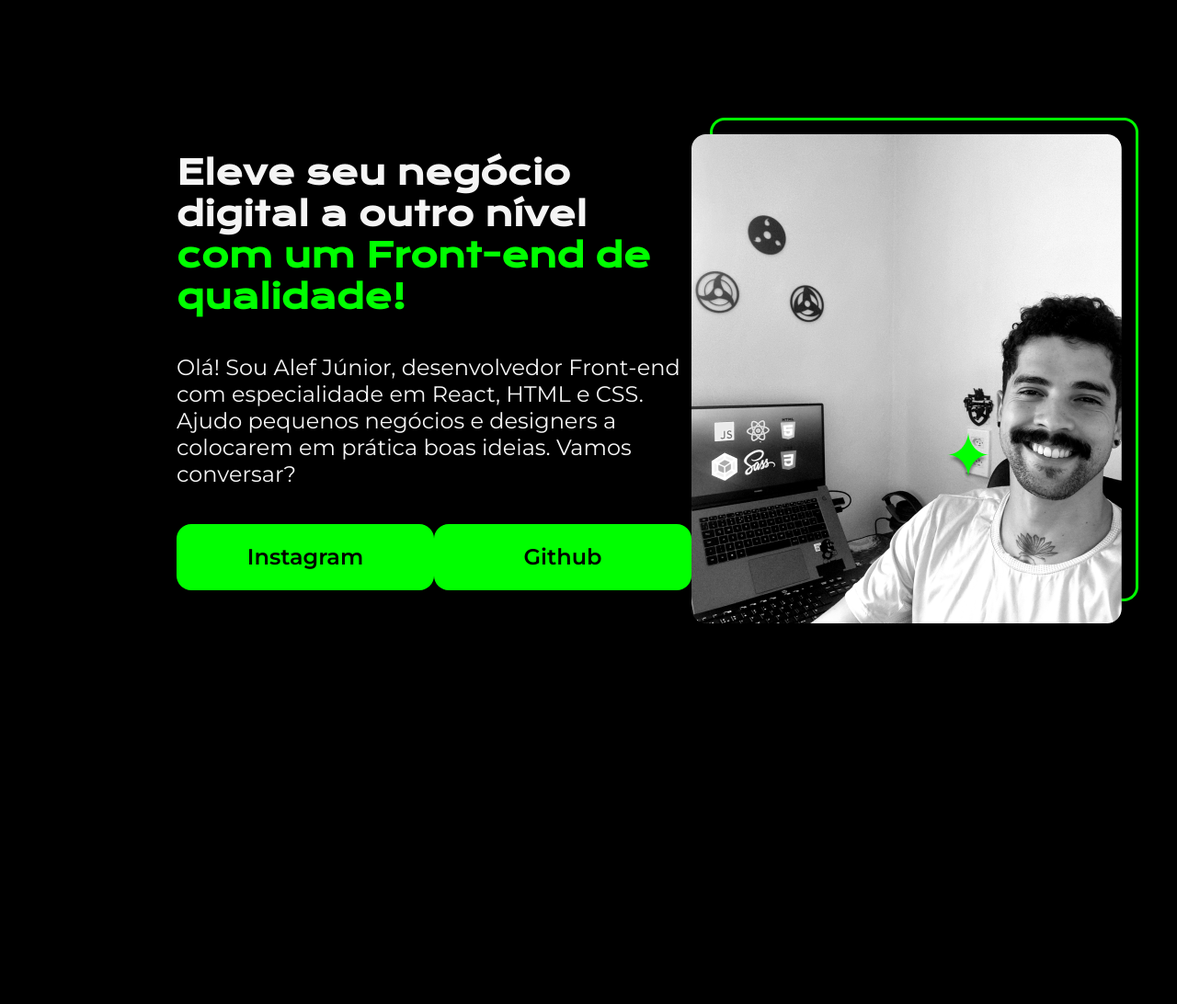
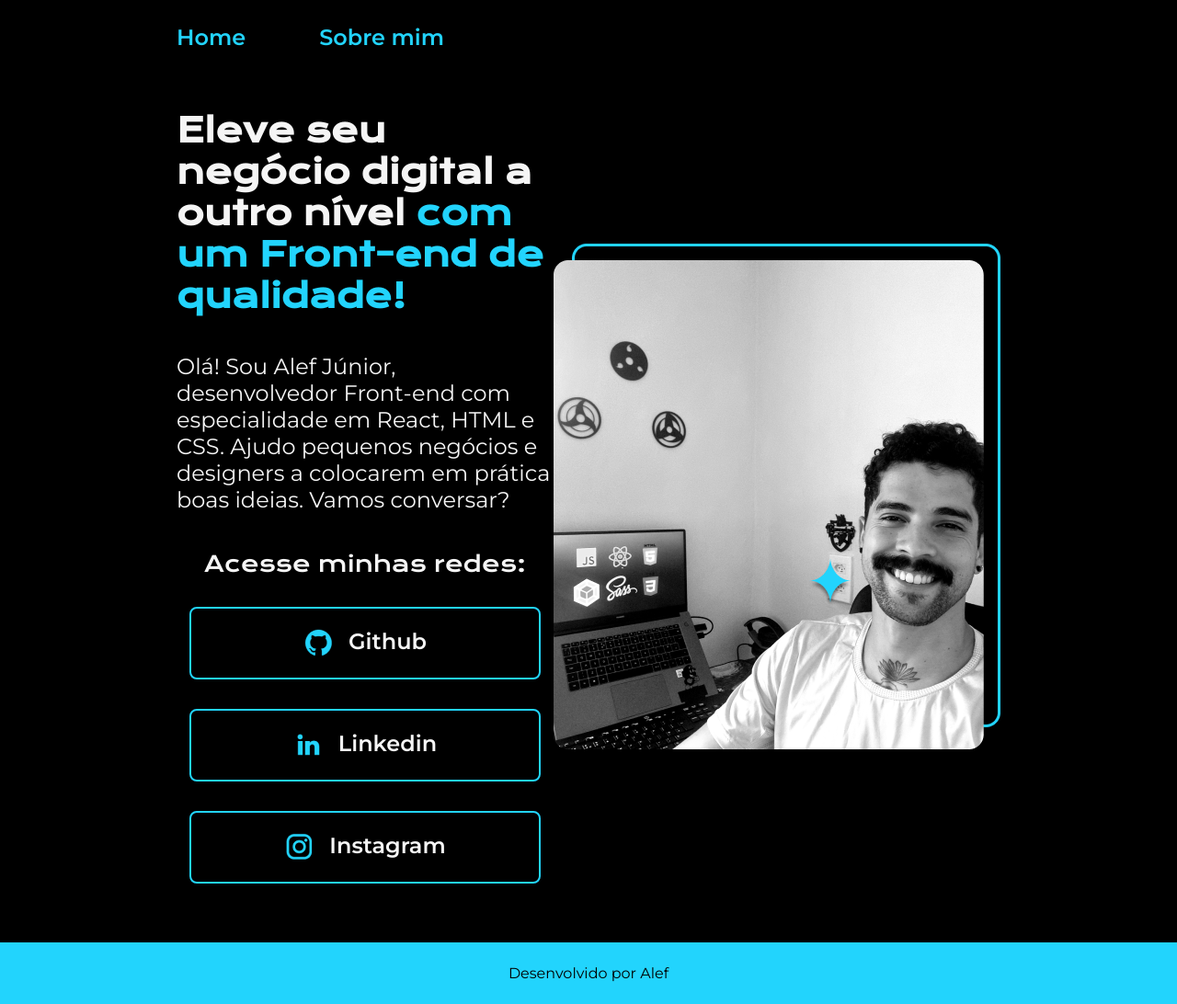
Before and after one commit to alefapmdev/Portifolio, a plain HTML site: page index.html in a window 1280 px wide. Shown: the whole page at 92% size. Before the commit the page ends 928 px from the top, so only its background shows below. Drawn offline with nearby package versions, Linux system fonts and the light colour scheme.

Commit message:
update-home-about

```diff
--- a/index.html
+++ b/index.html
@@ -5,10 +5,15 @@
     <meta http-equiv="X-UA-Compatible" content="IE=edge">
     <meta name="viewport" content="width=device-width, initial-scale=1.0">
     <title>Portfolio</title>
-    <link rel="stylesheet" href="style.css">
+    <link rel="stylesheet" href="styles/style.css">
 </head>
 <body>
-    <header></header>
+    <header class="cabecalho">
+        <nav class="cabecalho__menu">
+            <a class="cabecalho__menu__link" href="index.html">Home</a>
+            <a class="cabecalho__menu__link" href="about.html">Sobre mim</a>
+        </nav>
+    </header>
     <main class="apresentacao">
         <section class="apresentacao__conteudo">
             <h1 class="apresentacao__conteudo__titulo">Eleve seu negócio digital a outro nível
@@ -20,12 +25,16 @@
             colocarem em prática boas ideias. Vamos
             conversar?</p>
             <div class="apresentacao__links">
-                <a class="apresentacao__links__link" href="http://instagram.com/alefapm" target="_blank">Instagram</a>
-                <a class="apresentacao__links__link" href="https://github.com/alefapmdev" target="_blank">Github</a>
+                <h2 class="apresentacao__links__subtitulo">Acesse minhas redes:</h2>
+                <a class="apresentacao__links__link" href="https://github.com/alefapmdev" target="_blank"><img src="assets/github.png" alt="icone-github">Github</a>
+                <a class="apresentacao__links__link" href="https://www.linkedin.com/in/alef-almeida-939a19238/" target="_blank"><img src="assets/linkedin.png" alt="icone-linkedin">Linkedin</a>
+                <a class="apresentacao__links__link" href="http://instagram.com/alefapm" target="_blank"><img src="assets/instagram.png" alt="icone-instagram">Instagram</a>
             </div>
         </section>
-        <img src="imagem.png" alt="foto-alef-junior-programando">
+        <img src="assets/Imagem-2.png" alt="foto-alef-junior-programando">
     </main>
-    <footer></footer>
+    <footer>
+        <p class="rodape">Desenvolvido por Alef</p>
+    </footer>
 </body>
 </html>
--- /dev/null
+++ b/styles/style.css
@@ -0,0 +1,108 @@
+
+  @import url('https://fonts.googleapis.com/css2?family=Krona+One&family=Montserrat:wght@400;600&display=swap');
+
+:root{
+    --cor-primaria: #000000;
+    --cor-secundaria: #f5f5f5;
+    --cor-terciaria: #22d4fd;
+    --cor-hover: #272727;
+    --font-primaria: 'Krona One', sans-serif;
+    --font-secundaria: 'Montserrat', sans-serif;
+}
+
+*{
+    margin: 0;
+    padding: 0;
+}
+
+body{
+    box-sizing: border-box;
+    background-color: var(--cor-primaria);
+    color: var(--cor-secundaria);
+}
+
+.cabecalho{
+    padding: 2% 0 0 15%;
+}
+
+.cabecalho__menu{
+    display: flex;
+    gap: 80px;
+}
+
+.cabecalho__menu__link{
+    font-family: var(--font-secundaria);
+    font-size: 24px;
+    font-weight: 600;
+    color: var(--cor-terciaria);
+    text-decoration: none;
+}
+
+.apresentacao{
+    padding: 5% 15%;
+    display:flex;
+    align-items: center;
+    justify-content: space-between;
+}
+
+.apresentacao__conteudo{
+    width: 615px;
+    display: flex;
+    flex-direction: column;
+    gap: 40px;
+}
+.apresentacao__conteudo__titulo{
+    font-size: 36px;
+    font-family: var(--font-primaria);
+}
+
+.titulo-destaque{
+    color: var(--cor-terciaria);
+}
+
+.apresentacao__conteudo__texto{
+    font-size: 24px;
+    font-family: var(--font-secundaria);
+}
+
+.apresentacao__links{
+    display: flex;
+    flex-direction: column;
+    justify-content: space-between;
+    align-items: center;
+    gap: 32px;}
+
+.apresentacao__links__subtitulo{
+    font-family: var(--font-primaria);
+    font-weight: 400;
+    font-size: 24px;
+}
+
+.apresentacao__links__link{
+    display: flex;
+    justify-content: center;
+    gap: 16px;
+    border: 2px solid var(--cor-terciaria);
+    width: 378px;
+    text-align: center;
+    border-radius: 8px;
+    font-size: 24px;
+    font-weight: 600;
+    padding: 21.5px 0;
+    text-decoration: none;
+    color: #f5f5f5;
+    font-family: var(--font-secundaria)
+}
+
+.apresentacao__links__link:hover{
+    background-color: var(--cor-hover)
+}
+
+.rodape{
+    padding: 24px;
+    color: var(--cor-primaria);
+    background-color: var(--cor-terciaria);
+    text-align: center;
+    font-family: var(--font-secundaria);
+    font-weight: 400;
+}
```
Also changed, not shown: about.html (added, +29 -0 lines), assets/Imagem-2.png (added), assets/Imagem.png (added), assets/github.png (added), assets/instagram.png (added), assets/linkedin.png (added), assets/twitch.png (added), assets/twitter.png (added).
